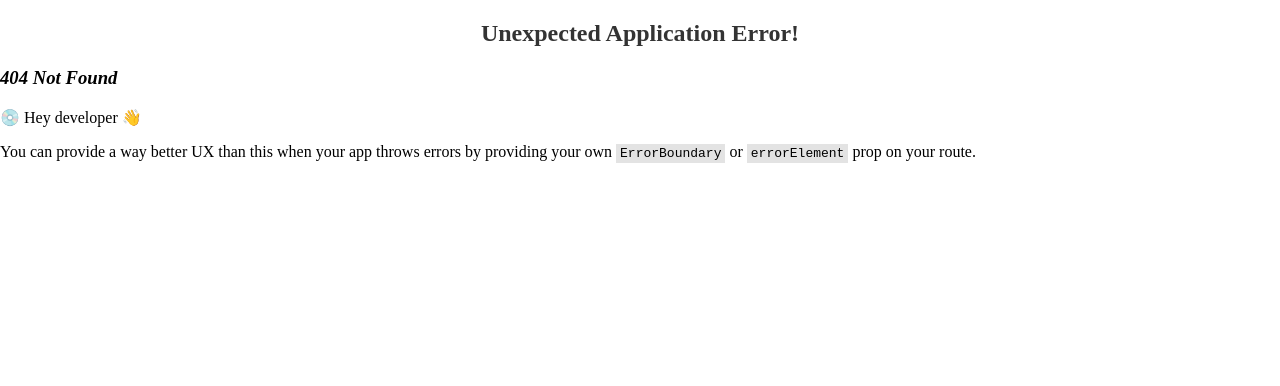
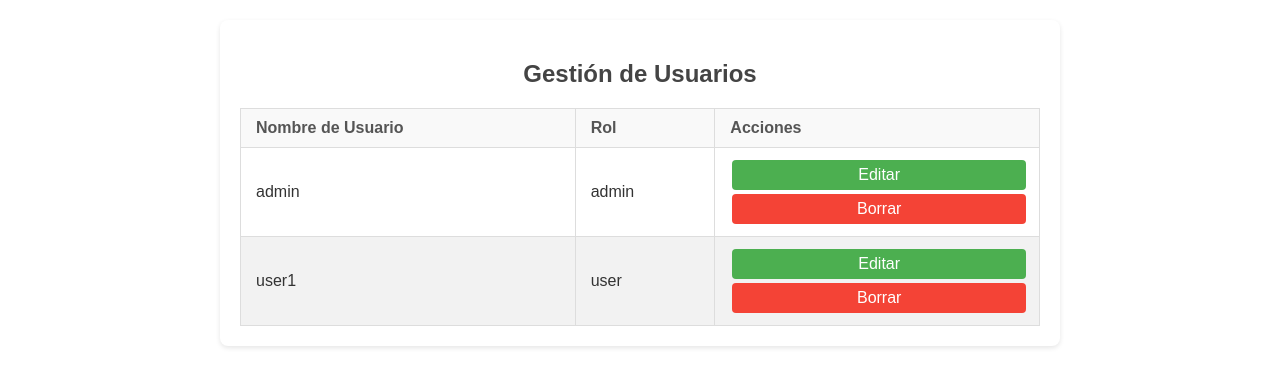
Before and after one commit to IvanPopiel/plataformasDeDesarrollo, a React (Vite) app: page /admin/usermanagement in a window 1280 px wide. Before the commit this address had no page. Shown: the top 386 px of the page. Built offline with nearby package versions, Linux system fonts and the light colour scheme.

Commit message:
Estilos + CRUD users

```diff
--- /dev/null
+++ b/src/Components/Admin/UserManagement.css
@@ -0,0 +1,101 @@
+/* Estilo general */
+.user-form-body {
+  font-family: Arial, sans-serif;
+  margin: 0;
+  padding: 0;
+
+  color: #333;
+}
+
+/* Contenedor principal */
+.user-form-div {
+  margin: 20px auto;
+  padding: 20px;
+  max-width: 800px;
+  background-color: #fff;
+  box-shadow: 0 2px 5px rgba(0, 0, 0, 0.1);
+  border-radius: 8px;
+}
+
+/* Título */
+h2 {
+  text-align: center;
+  color: #444;
+  margin-bottom: 20px;
+}
+
+/* Tabla */
+table {
+  width: 100%;
+  border-collapse: collapse;
+  margin-top: 20px;
+}
+
+table th,
+table td {
+  padding: 10px 15px;
+  border: 1px solid #ddd;
+  text-align: left;
+}
+
+table th {
+  background-color: #f9f9f9;
+  color: #555;
+}
+
+table tr:nth-child(even) {
+  background-color: #f2f2f2;
+}
+
+table tr:hover {
+  background-color: #e9e9e9;
+}
+
+/* Botones */
+button {
+  padding: 6px 12px;
+  margin: 2px;
+  border: none;
+  border-radius: 4px;
+  cursor: pointer;
+}
+
+button:hover {
+  opacity: 0.9;
+}
+
+button:active {
+  transform: scale(0.98);
+}
+
+/* Colores de los botones */
+button:first-child {
+  background-color: #4caf50; /* Guardar / Editar */
+  color: white;
+}
+
+button:nth-child(2) {
+  background-color: #f44336; /* Borrar */
+  color: white;
+}
+
+button:nth-child(3) {
+  background-color: #ff9800; /* Cancelar */
+  color: white;
+}
+
+/* Inputs y selects */
+input,
+select {
+  padding: 8px;
+  width: calc(100% - 16px);
+  margin: 0;
+  border: 1px solid #ccc;
+  border-radius: 4px;
+}
+
+input:focus,
+select:focus {
+  outline: none;
+  border-color: #4caf50;
+}
--- /dev/null
+++ b/src/Components/Admin/UserManagement.jsx
@@ -0,0 +1,132 @@
+import React, { useEffect, useState } from "react";
+import "./UserManagement.css";
+
+const renderTableRows = (
+  users,
+  editUser,
+  handleEditChange,
+  handleDelete,
+  setEditUser,
+  handleEditSave
+) => {
+  const rows = [];
+
+  users.forEach((user) => {
+    const isEditing = editUser?.username === user.username;
+    rows.push(
+      <tr key={user.username}>
+        <td>
+          {isEditing ? (
+            <input
+              type="text"
+              name="username"
+              value={editUser.username}
+              onChange={handleEditChange}
+              disabled
+            />
+          ) : (
+            user.username
+          )}
+        </td>
+        <td>
+          {isEditing ? (
+            <select
+              name="role"
+              value={editUser.role}
+              onChange={handleEditChange}
+            >
+              <option value="admin">admin</option>
+              <option value="user">user</option>
+            </select>
+          ) : (
+            user.role
+          )}
+        </td>
+        <td>
+          {isEditing ? (
+            <>
+              <button onClick={handleEditSave}>Guardar</button>
+              <button onClick={() => setEditUser(null)}>Cancelar</button>
+            </>
+          ) : (
+            <>
+              <button onClick={() => setEditUser(user)}>Editar</button>
+              <button onClick={() => handleDelete(user.username)}>
+                Borrar
+              </button>
+            </>
+          )}
+        </td>
+      </tr>
+    );
+  });
+
+  return rows;
+};
+
+const UserManagement = ({ currentUser }) => {
+  const [users, setUsers] = useState([]);
+  const [editUser, setEditUser] = useState(null);
+  const [isAdmin, setIsAdmin] = useState(false);
+
+  useEffect(() => {
+    if (currentUser?.role === "admin") {
+      setIsAdmin(true);
+      fetch("/login.json")
+        .then((response) => response.json())
+        .then((data) => setUsers(data))
+        .catch((error) => console.error("Error al cargar usuarios:", error));
+    }
+  }, [currentUser]);
+
+  const handleDelete = (username) => {
+    const updatedUsers = users.filter((user) => user.username !== username);
+    setUsers(updatedUsers);
+  };
+
+  const handleEditChange = (e) => {
+    const { name, value } = e.target;
+    setEditUser({ ...editUser, [name]: value });
+  };
+
+  const handleEditSave = () => {
+    const updatedUsers = users.map((user) =>
+      user.username === editUser.username ? editUser : user
+    );
+    setUsers(updatedUsers);
+    setEditUser(null);
+  };
+
+  if (!isAdmin) {
+    return <p>No tienes permiso para acceder a esta sección.</p>;
+  }
+
+  return (
+    <div className="user-form-body">
+      <div className="user-form-div">
+        <h2>Gestión de Usuarios</h2>
+        <table>
+          <thead>
+            <tr>
+              <th>Nombre de Usuario</th>
+              <th>Rol</th>
+              <th>Acciones</th>
+            </tr>
+          </thead>
+          <tbody>
+            {renderTableRows(
+              users,
+              editUser,
+              handleEditChange,
+              handleDelete,
+              setEditUser,
+              handleEditSave
+            )}
+          </tbody>
+        </table>
+      </div>
+    </div>
+  );
+};
+
+export default UserManagement;
--- a/src/Components/Navbar/Navbar.jsx
+++ b/src/Components/Navbar/Navbar.jsx
@@ -1,5 +1,5 @@
 import { Link } from 'react-router-dom';
-import './NavBar.css';
+import './Navbar.css';
 
 const NavBar = () => {
 
--- a/src/main.jsx
+++ b/src/main.jsx
@@ -9,6 +9,7 @@ import Register from './Components/Login/Register.jsx';
 import Admin from './Components/Admin/Admin.jsx';
 import NewProduct from './Components/Admin/NewProduct.jsx';
 import EditProduct from './Components/Admin/EditProduct.jsx';
+import UserManagement from './Components/Admin/UserManagement.jsx';
 import './index.css';
 
 const router = createBrowserRouter([
@@ -40,6 +41,10 @@ const router = createBrowserRouter([
     path: '/admin/edit/:productId',
     element: <EditProduct />,
   },
+    {
+    path: '/admin/usermanagement',
+    element: <UserManagement currentUser={{ username: "admin", role: "admin" }} />,
+  },
 ]);
 
 
```
